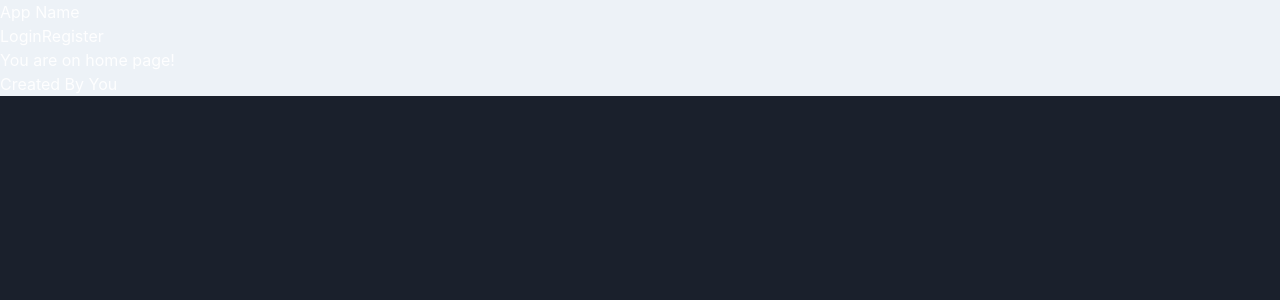
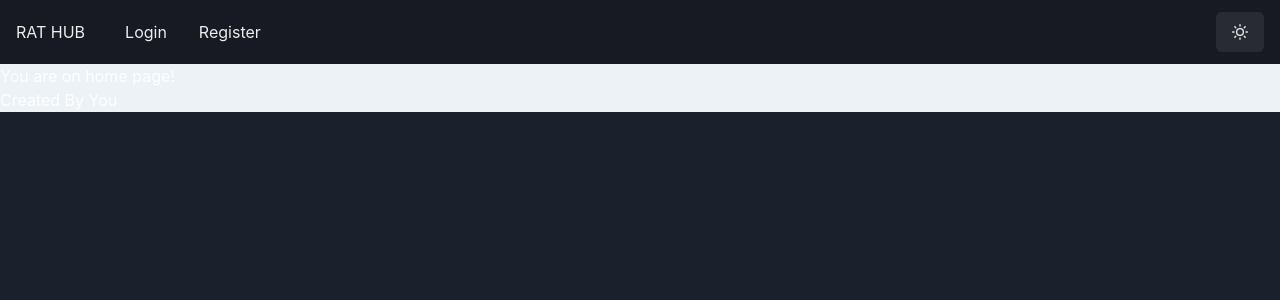
Before and after one commit to HonestPretzels/RAT_HUB_CSGO, a React (Create React App) app in the folder frontend/: page / in a window 1280 px wide. Shown: the top 300 px of the page. Built offline with nearby package versions, Linux system fonts and the light colour scheme; no server answers.

Commit message:
styled navbar

```diff
--- a/frontend/src/components/Navbar.tsx
+++ b/frontend/src/components/Navbar.tsx
@@ -1,30 +1,140 @@
-import { useContext } from "react";
-import { Link } from "react-router-dom";
+import { Link as ReactRouterLink } from "react-router-dom";
+import { ReactNode, useContext, useEffect, useState } from "react";
+import {
+	Box,
+	Flex,
+	Avatar,
+	Link,
+	Button,
+	Menu,
+	MenuButton,
+	MenuList,
+	MenuItem,
+	MenuDivider,
+	useDisclosure,
+	useColorModeValue,
+	Stack,
+	useColorMode,
+	Center,
+	HStack,
+} from "@chakra-ui/react";
+import { MoonIcon, SunIcon } from "@chakra-ui/icons";
 import AuthContext from "../context/AuthContext";
 
-const Navbar = () => {
+const NavLink = ({ to, children }: { to: string; children: ReactNode }) => (
+	<Link
+		px={2}
+		py={1}
+		rounded={"md"}
+		_hover={{
+			textDecoration: "none",
+			bg: useColorModeValue("gray.200", "gray.700"),
+		}}
+		as={ReactRouterLink}
+		to={to}
+	>
+		{children}
+	</Link>
+);
+
+export default function NavBar() {
 	const { user, logoutUser } = useContext(AuthContext);
+
+	const { colorMode, toggleColorMode } = useColorMode();
+	const [Links, setLinks] = useState([
+		{ label: "Login", to: "/login" },
+		{ label: "Register", to: "/register" },
+	]);
+
+	useEffect(() => {
+		setLinks(
+			user
+				? [
+						{ label: "Home", to: "/" },
+						{ label: "Some Page", to: "/protected" },
+				  ]
+				: [
+						{ label: "Login", to: "/login" },
+						{ label: "Register", to: "/register" },
+				  ]
+		);
+	}, [user]);
+
 	return (
-		<nav>
-			<div>
-				<h1>App Name</h1>
-				<div>
-					{user ? (
-						<>
-							<Link to="/">Home</Link>
-							<Link to="/protected">Protected Page</Link>
-							<button onClick={logoutUser}>Logout</button>
-						</>
-					) : (
-						<>
-							<Link to="/login">Login</Link>
-							<Link to="/register">Register</Link>
-						</>
-					)}
-				</div>
-			</div>
-		</nav>
+		<>
+			<Box bg={useColorModeValue("gray.100", "gray.900")} px={4}>
+				<Flex
+					h={16}
+					alignItems={"center"}
+					justifyContent={"space-between"}
+				>
+					<HStack spacing={8} alignItems={"center"}>
+						<Box>RAT HUB</Box>
+						<HStack
+							as={"nav"}
+							spacing={4}
+							display={{ base: "none", md: "flex" }}
+						>
+							{Links.map((link) => (
+								<NavLink key={link.label} to={link.to}>
+									{link.label}
+								</NavLink>
+							))}
+						</HStack>
+					</HStack>
+
+					<Flex alignItems={"center"}>
+						<Stack direction={"row"} spacing={7}>
+							<Button onClick={toggleColorMode}>
+								{colorMode === "light" ? (
+									<MoonIcon />
+								) : (
+									<SunIcon />
+								)}
+							</Button>
+
+							{user && (
+								<Menu>
+									<MenuButton
+										as={Button}
+										rounded={"full"}
+										variant={"link"}
+										cursor={"pointer"}
+										minW={0}
+									>
+										<Avatar
+											size={"sm"}
+											src={
+												"https://avatars.dicebear.com/api/male/username.svg"
+											}
+										/>
+									</MenuButton>
+									<MenuList alignItems={"center"}>
+										<br />
+										<Center>
+											<Avatar
+												size={"2xl"}
+												src={
+													"https://avatars.dicebear.com/api/male/username.svg"
+												}
+											/>
+										</Center>
+										<br />
+										<Center>
+											<p>Username</p>
+										</Center>
+										<br />
+										<MenuDivider />
+										<MenuItem onClick={logoutUser}>
+											Logout
+										</MenuItem>
+									</MenuList>
+								</Menu>
+							)}
+						</Stack>
+					</Flex>
+				</Flex>
+			</Box>
+		</>
 	);
-};
-
-export default Navbar;
+}
```
